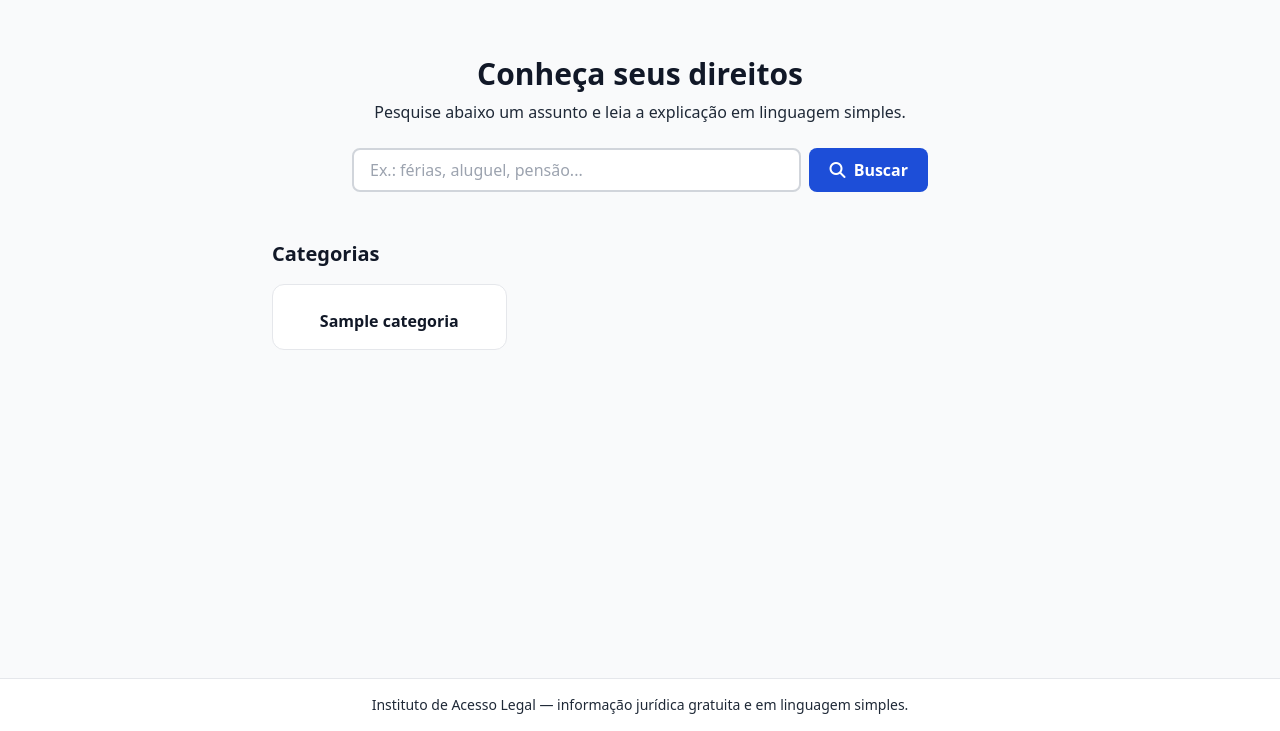
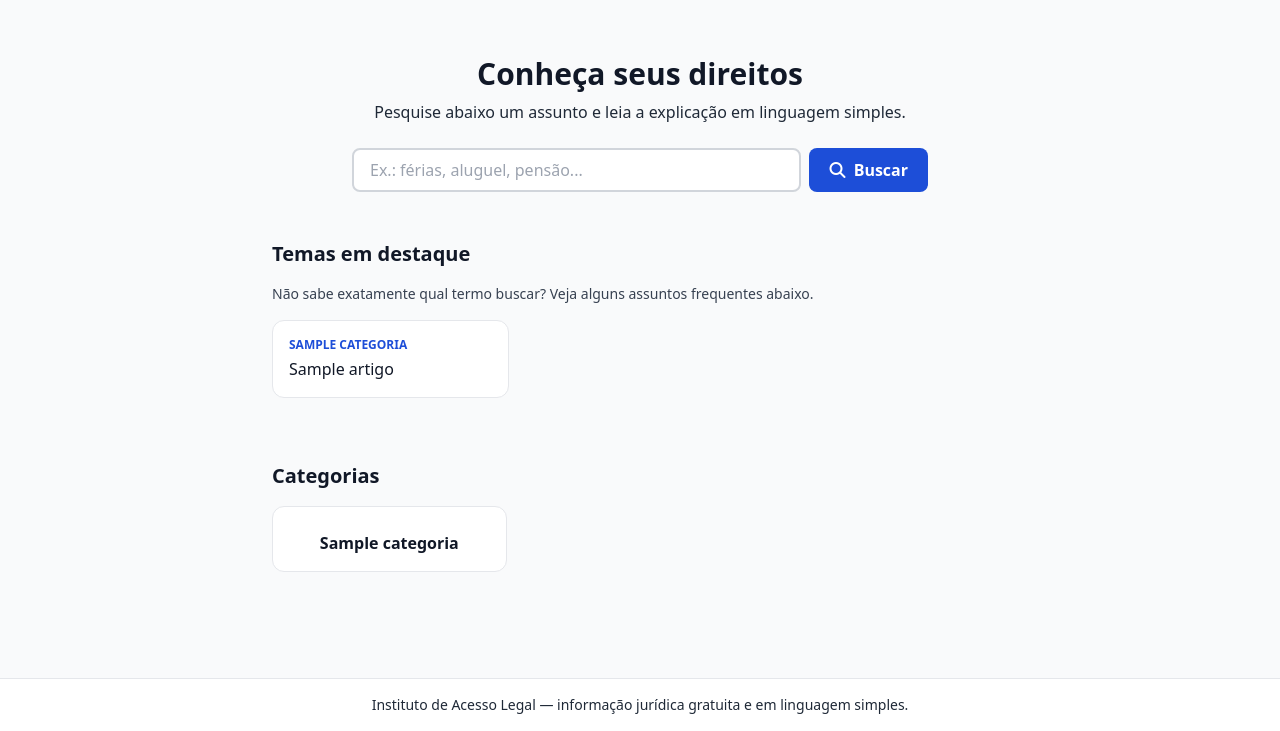
Before and after one commit to rodrigueslucassp777-cmd/instituto-acesso-legal, a Django app: page / in a window 1280 px wide. Shown: the part 69-800 px from the top of the page. Run offline with Django 5.2, Linux system fonts and the light colour scheme; tables that the repository leaves empty hold one stand-in row (values such as "Sample post"); some libraries are stand-ins or nearby versions.

Commit message:
feat: adiciona secao de temas em destaque na home, orientado por feedback da comunidade
Natalia e Joao Alves (rodadas de validacao) relataram dificuldade em
descobrir conteudo sem saber o termo exato de busca. A home agora lista
os artigos mais recentes como atalhos diretos, antes mesmo de entrar
numa categoria.

```diff
--- a/catalogo/templates/catalogo/home.html
+++ b/catalogo/templates/catalogo/home.html
@@ -34,6 +34,27 @@
 </section>
 
 <section class="py-4">
+    <h2 class="text-xl font-bold text-gray-900 mb-4">Temas em destaque</h2>
+    <p class="text-gray-700 text-sm mb-4">
+        Não sabe exatamente qual termo buscar? Veja alguns assuntos frequentes abaixo.
+    </p>
+
+    {% if artigos_destaque %}
+        <div class="grid grid-cols-1 sm:grid-cols-2 md:grid-cols-3 gap-3 mb-8">
+            {% for artigo in artigos_destaque %}
+                <a
+                    href="{% url 'catalogo:artigo_detail' artigo.pk %}"
+                    class="flex flex-col gap-1 min-h-[44px] p-4 bg-white border border-gray-200 rounded-xl hover:border-blue-700 hover:shadow-sm transition"
+                >
+                    <span class="text-xs font-semibold text-blue-700 uppercase">{{ artigo.categoria.nome }}</span>
+                    <span class="text-gray-900 font-medium">{{ artigo.titulo }}</span>
+                </a>
+            {% endfor %}
+        </div>
+    {% endif %}
+</section>
+
+<section class="py-4">
     <h2 class="text-xl font-bold text-gray-900 mb-4">Categorias</h2>
 
     {% if categorias %}
--- a/catalogo/views.py
+++ b/catalogo/views.py
@@ -12,7 +12,14 @@ def _normalizar(texto):
 
 def home(request):
     categorias = Categoria.objects.all()
-    return render(request, "catalogo/home.html", {"categorias": categorias})
+    artigos_destaque = Artigo.objects.select_related("categoria").order_by(
+        "-data_atualizacao"
+    )[:6]
+    return render(
+        request,
+        "catalogo/home.html",
+        {"categorias": categorias, "artigos_destaque": artigos_destaque},
+    )
 
 
 def busca(request):
```
Also changed, not shown: catalogo/tests.py (+11 -0 lines).
